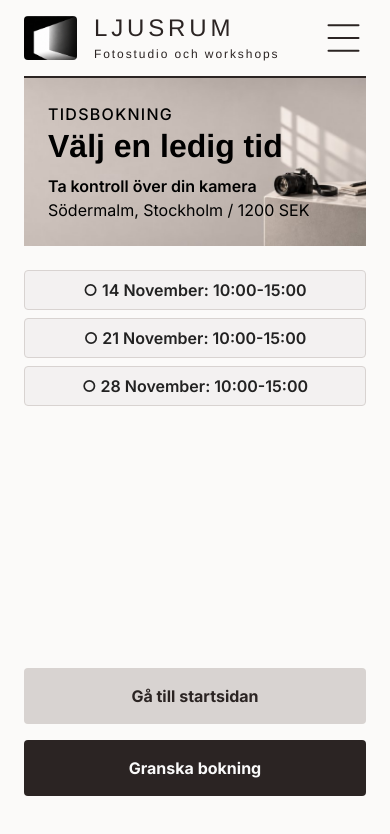
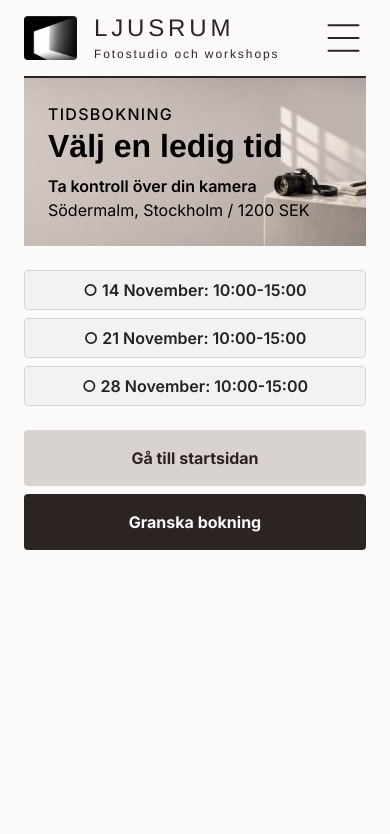
Before and after one commit to jennifernkarlsson/jennifers-fotokurs, a React (Vite) app: page /lediga-tider in a window 390 px wide. Shown: the top 834 px of the page. Built offline with nearby package versions, Linux system fonts and the light colour scheme.

Commit message:
Mobil (Figma UP09): avstånd mellan innehåll och knappar, ny startsidebild
Co-Authored-By: Claude Opus 5.5 <noreply@anthropic.com>
Claude-Session: https://claude.ai/code/session_01KovHTKFrcuu74FJVpFBUCD

```diff
--- a/src/components/ljusrum/site.css
+++ b/src/components/ljusrum/site.css
@@ -332,14 +332,14 @@
   .site-page { padding-top: calc(env(safe-area-inset-top, 0px) + 16px); }
   /* Safari färgar fältet med klocka och kamera efter sidans bakgrund: på startsidan bildens mörka ton. */
   html:has(.site-page.home),
-  html:has(.site-page.home) body { background-color: #51443a; }
+  html:has(.site-page.home) body { background-color: #4f4338; }
   .site-page.home { padding-top: 0; gap: 16px; }
   .home-top {
     gap: 0;
     min-height: 100vh;
     min-height: 100svh;
     /* Bilden går upp under statusfältet/kamerafältet; menyn börjar 16 px nedanför det. */
-    padding-top: calc(env(safe-area-inset-top, 0px) + 16px);
+    padding-top: calc(env(safe-area-inset-top, 0px) + 20px);
     background: var(--ljus-extra) url('/images/startsida-mobil.jpg') center / cover no-repeat;
   }
   .admin-header--overlay { border-bottom-color: var(--ljus-white); }
@@ -405,23 +405,18 @@
   .mobile-hero__lead { font-size: 16px; line-height: 24px; color: #000; }
   .mobile-hero__lead strong { font-weight: 600; }
 
-  /* Lediga tider, Slutför bokning och Bekräftelse: knapparna längst ner på skärmen */
-  .site-page.times,
-  .site-page.book,
-  .site-page.done { min-height: 100vh; min-height: 100svh; gap: 24px; }
+  /* Lediga tider, Slutför bokning och Bekräftelse: knapparna följer innehållet (Figma) */
+  .site-page.done { gap: 24px; }
   .site-page.times,
   .site-page.book { gap: 0; }
   .mobile-hero { margin-bottom: 24px; }
-  .site-page.times .times-card,
-  .site-page.book .book-card,
-  .site-page.done .done-card { flex: 1 0 auto; }
   .mobile-sr-only {
     position: absolute; width: 1px; height: 1px; overflow: hidden;
     clip: rect(0 0 0 0); white-space: nowrap;
   }
 
-  .times-card { gap: 80px; margin-top: 0; padding-top: 0; padding-bottom: 0; }
-  .times-card .site-buttons { margin-top: auto; }
+  .times-card { gap: 24px; margin-top: 0; padding-top: 0; padding-bottom: 0; }
+  .times-card .site-buttons { gap: 8px; }
   /* Mobil: Tidsval som rader med text på en rad. */
   .time-options { flex-direction: column; gap: 8px; }
   .time-picker__legend { margin: 0; }
@@ -445,16 +440,15 @@
   /* Slutför bokning */
   .book-card { flex-direction: column; align-items: stretch; gap: 16px; margin-top: 0; padding: 0 24px; }
   .book-summary { display: none; }
-  .book-form { flex: 1 0 auto; gap: 16px; }
+  .book-form { gap: 16px; }
   .book-buttons { flex-direction: column; }
   .book-fields { gap: 16px; }
   .field input { background: var(--ljus-card); }
-  .book-buttons { margin-top: auto; padding-top: 80px; }
+  .book-buttons { padding-top: 24px; }   /* 16 px gap + 24 = 40 px under fälten, som i Figma */
 
   /* Bekräftelse */
   .done-card { padding: 0 24px; gap: 16px; }
   .done-box { margin-bottom: 8px; padding: 24px 32px; }
-  .done-card__button { width: calc(100% - 48px); align-self: center; margin: auto 24px 10px; padding-left: 8px; padding-right: 8px; }
+  .done-card__button { width: 100%; margin: 18px 0 10px; padding-left: 8px; padding-right: 8px; }
   .done-card { padding-top: 0; }
-  .done-card .detail-block { margin-bottom: 40px; }
 }
--- a/src/routes/index.jsx
+++ b/src/routes/index.jsx
@@ -11,7 +11,7 @@ export const Route = createFileRoute('/')({
 
 // Färgen överst i startsidans mobilbild. Safari färgar statusfältet (klocka/kamera) efter den,
 // så att bilden ser ut att fortsätta upp bakom kameran.
-const TOP_COLOR = '#51443a'
+const TOP_COLOR = '#4f4338'
 
 function Home() {
   useEffect(() => {
```
Also changed, not shown: public/images/startsida-mobil.jpg.
